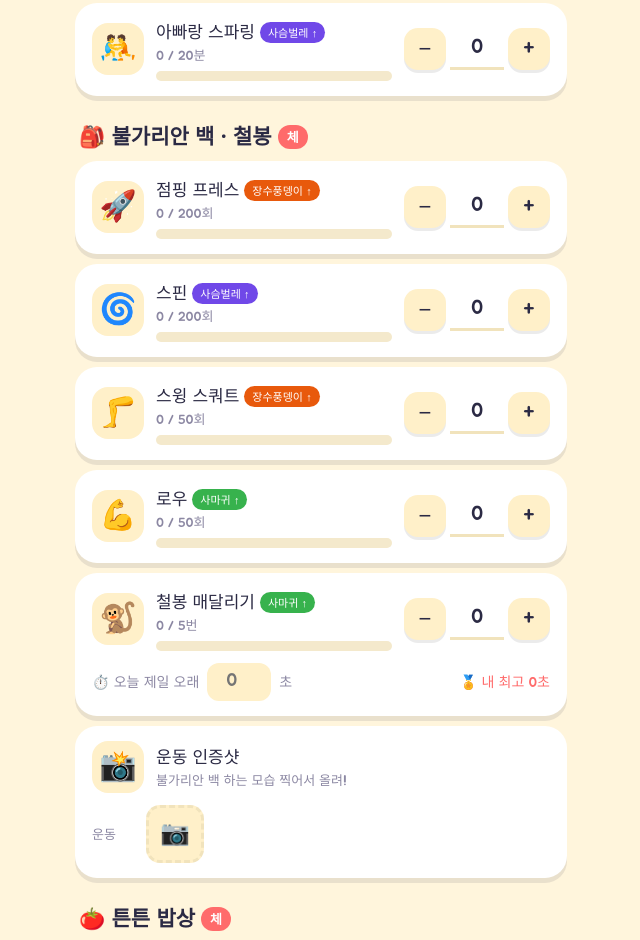
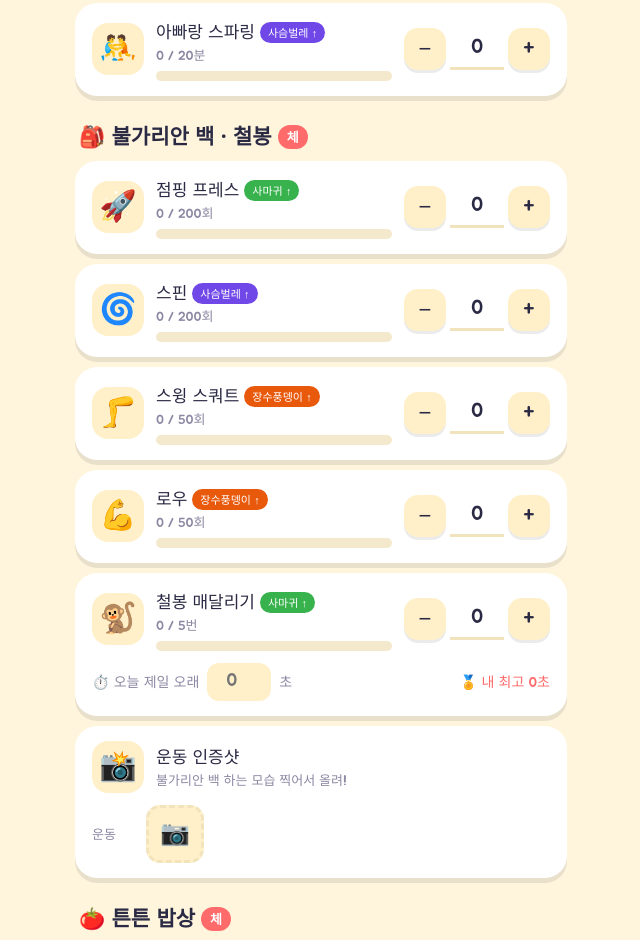
Before and after one commit to jeonjubulldozer/hajun-mission, a plain HTML site: page index.html in a window 1280 px wide. Shown: the part 1343-2283 px from the top of the page, without its empty margins (319-959 px from the left). Drawn offline with Linux system fonts and the light colour scheme.

Commit message:
Add files via upload

```diff
--- a/index.html
+++ b/index.html
@@ -388,8 +388,8 @@ const LEVELS=[
   [550,'👑','곤충왕 하준','사마귀 그립, 사슴벌레 메치기, 장수풍뎅이 파워를 다 가졌어!'],
 ];
 const POWERS=[
-  {k:'grip', n:'사마귀',     s:'꽉 잡는 그립',       i:'mantis',c:'#37B24D',m:['hang','row']},
-  {k:'lift', n:'장수풍뎅이',  s:'번쩍 들어올리기', i:'rhino', c:'#E8590C',m:['jp','swsq']},
+  {k:'grip', n:'사마귀',     s:'꽉 잡는 그립',       i:'mantis',c:'#37B24D',m:['hang','jp']},
+  {k:'lift', n:'장수풍뎅이',  s:'번쩍 들어올리기', i:'rhino', c:'#E8590C',m:['swsq','row']},
   {k:'throw',n:'사슴벌레',  s:'잡아서 메치기',  i:'stag',  c:'#7048E8',m:['spin','gym','dadspar']},
 ];
 const powerOf=k=>POWERS.find(p=>p.m.includes(k==='places'?'gym':k));
```
